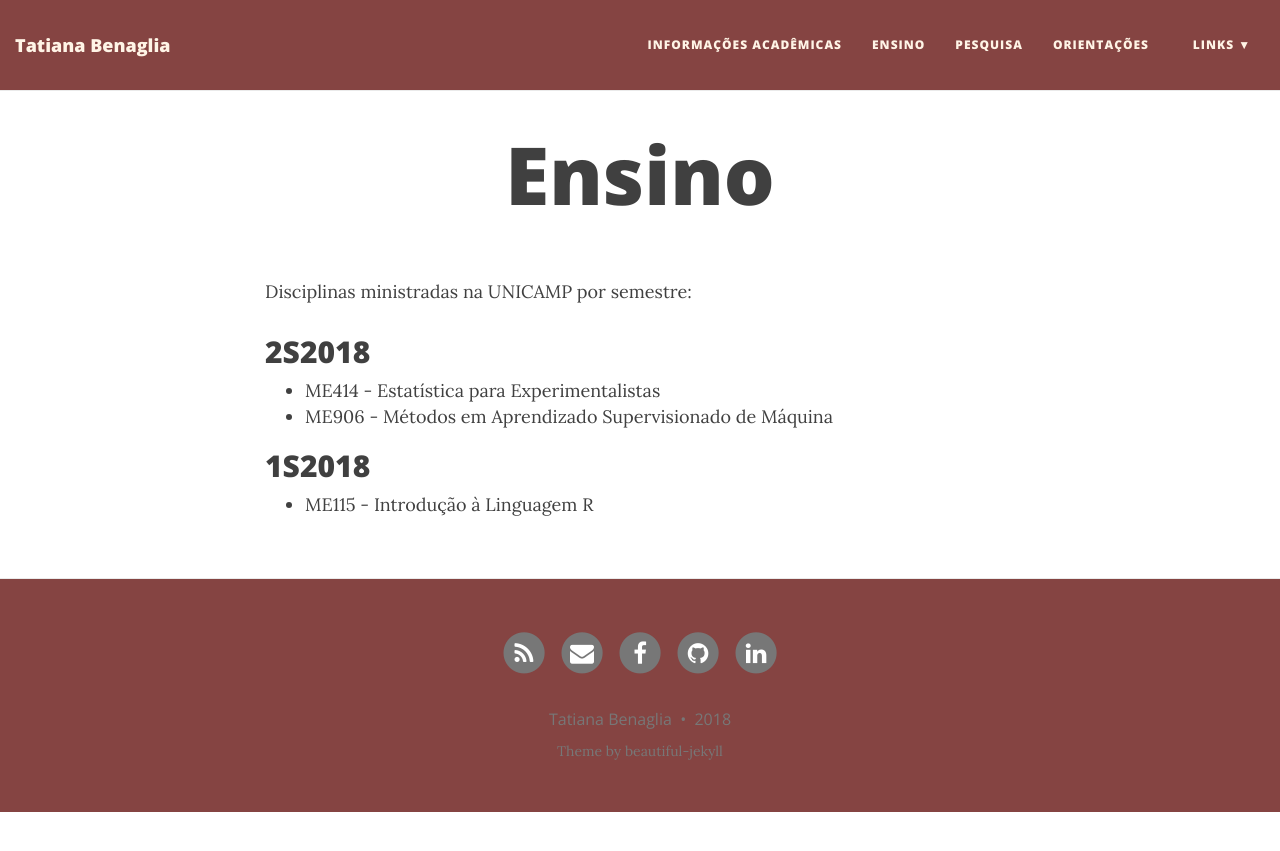
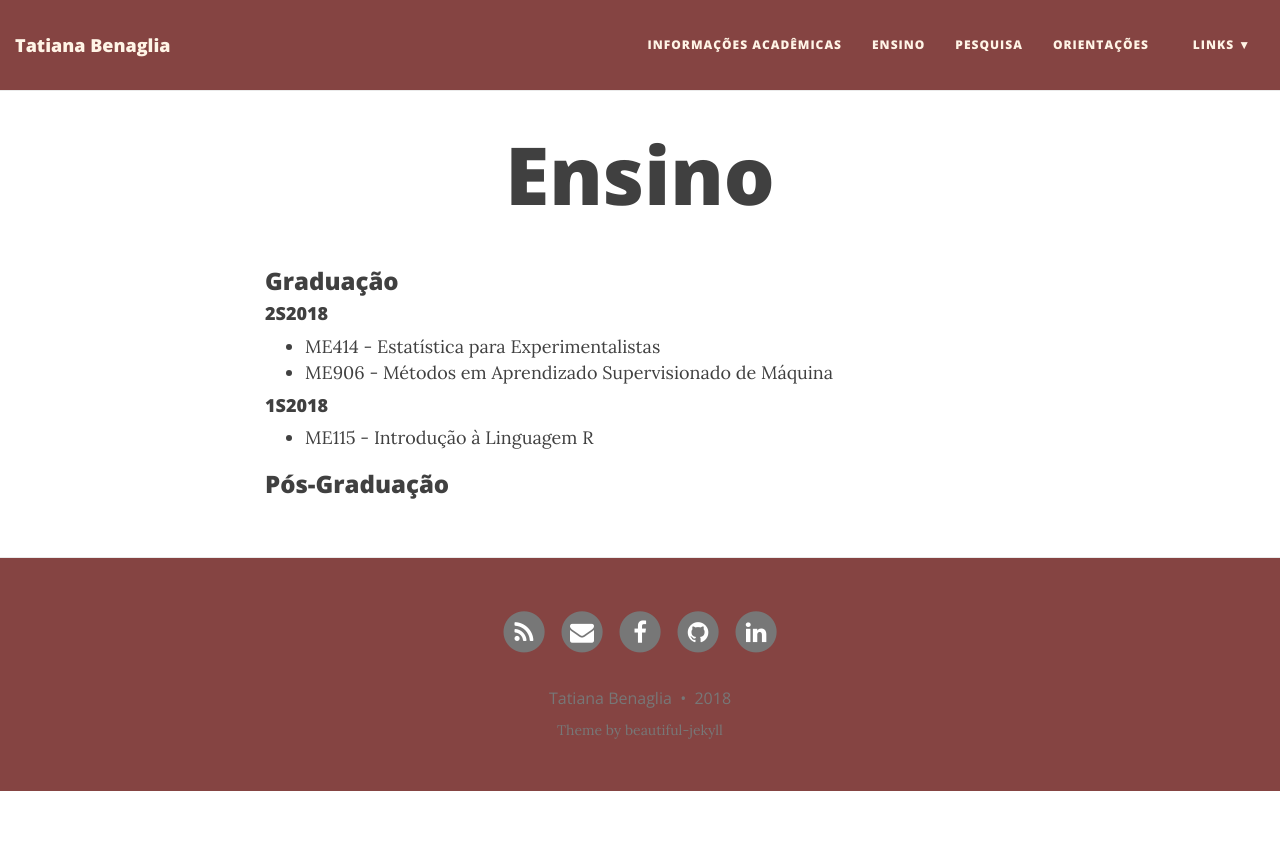
Before and after one commit to tatibenaglia/tatibenaglia.github.io, a Jekyll site: the page built from ensino.md, in a window 1280 px wide. Shown: the top 851 px of the page. Built offline with Jekyll 4.4.1, drawn with Linux system fonts in a browser that asks for light colours; nearby versions of some CDN libraries.

Commit message:
Update ensino.md

```diff
--- a/ensino.md
+++ b/ensino.md
@@ -3,11 +3,13 @@ layout: page
 title: "Ensino"
 ---
 
-Disciplinas ministradas na UNICAMP por semestre:
+### Graduação
 
-## 2S2018
+#### 2S2018
 * ME414 - Estatística para Experimentalistas
 * ME906 - Métodos em Aprendizado Supervisionado de Máquina
 
-## 1S2018
+#### 1S2018
 * ME115 - Introdução à Linguagem R
+
+### Pós-Graduação
```
